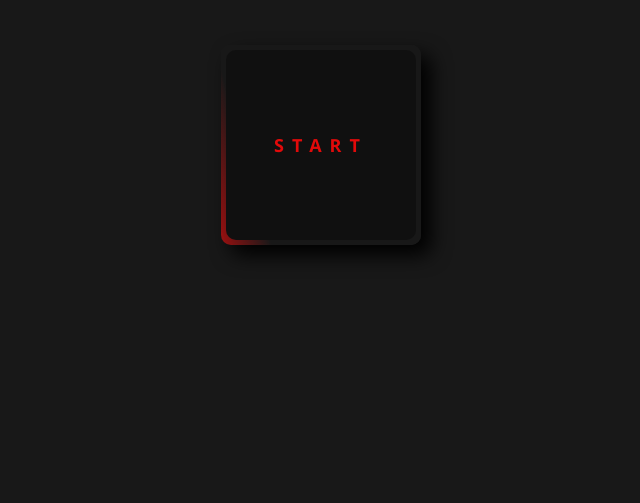
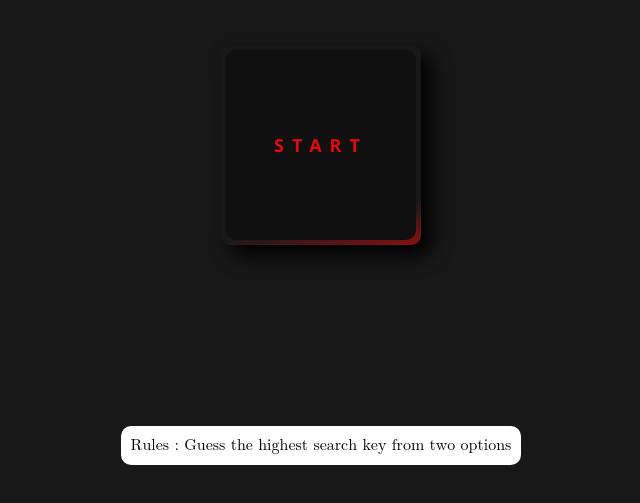
Before and after one commit to devd1029/TheMostSearched, an Angular app: page / in a window 1280 px wide. Shown: the part 255-758 px from the top of the page, without its empty margins (319-959 px from the left). Built offline with nearby package versions, Linux system fonts and the light colour scheme.

Commit message:
Adding Rules
added rules description to the start page

```diff
--- a/src/app/game/game.component.html
+++ b/src/app/game/game.component.html
@@ -10,7 +10,7 @@
         </div>
 
         <div class="option textLogo">{{item1["name"] | uppercase}}</div>
-        <div class="counter" *ngIf="enableCounter"> {{item1Counter}}</div>
+        <div class="counter" *ngIf="enableCounter"> {{item1["percentage"]}}</div>
 
         <!-- <img src="../../assets/images/animal.png" alt="" class="character"> -->
 
--- a/src/app/game/game.component.ts
+++ b/src/app/game/game.component.ts
@@ -46,19 +46,12 @@ export class GameComponent implements OnInit {
 
     this.enableCounter = true;
 
-    var startCounter = 0;
-    var endCounter = Number(item1["percentage"]);
-      while (startCounter != endCounter) {
-
-
-        this.item1Counter = startCounter;
-        startCounter++
-      }
     console.log(Number(item1["percentage"]) + " " + Number(item2["percentage"]))
     if (Number(item1["percentage"]) >= Number(item2["percentage"])) {
       this.score++;
     } else {
       this.score = 0;
+
       console.log("Incorrect ans")
     }
     setTimeout(() => {
--- a/src/app/start/start.component.css
+++ b/src/app/start/start.component.css
@@ -69,3 +69,15 @@
         transform: rotate(360deg);
      }
 }
+
+.option {
+    background: white;
+    padding: 10px;
+    /* font-size: 37px; */
+    /* border-radius: 9px; */
+    font-family: math;
+    border-radius: 10px;
+    position: absolute;
+    bottom: 10%;
+
+}
--- a/src/app/start/start.component.html
+++ b/src/app/start/start.component.html
@@ -7,9 +7,12 @@
 
 
     </div>
-  </div>
+
+
 
 </div>
+<div class="option textLogo">Rules : Guess the highest search key from two options </div>
+  </div>
 
 
 
```
